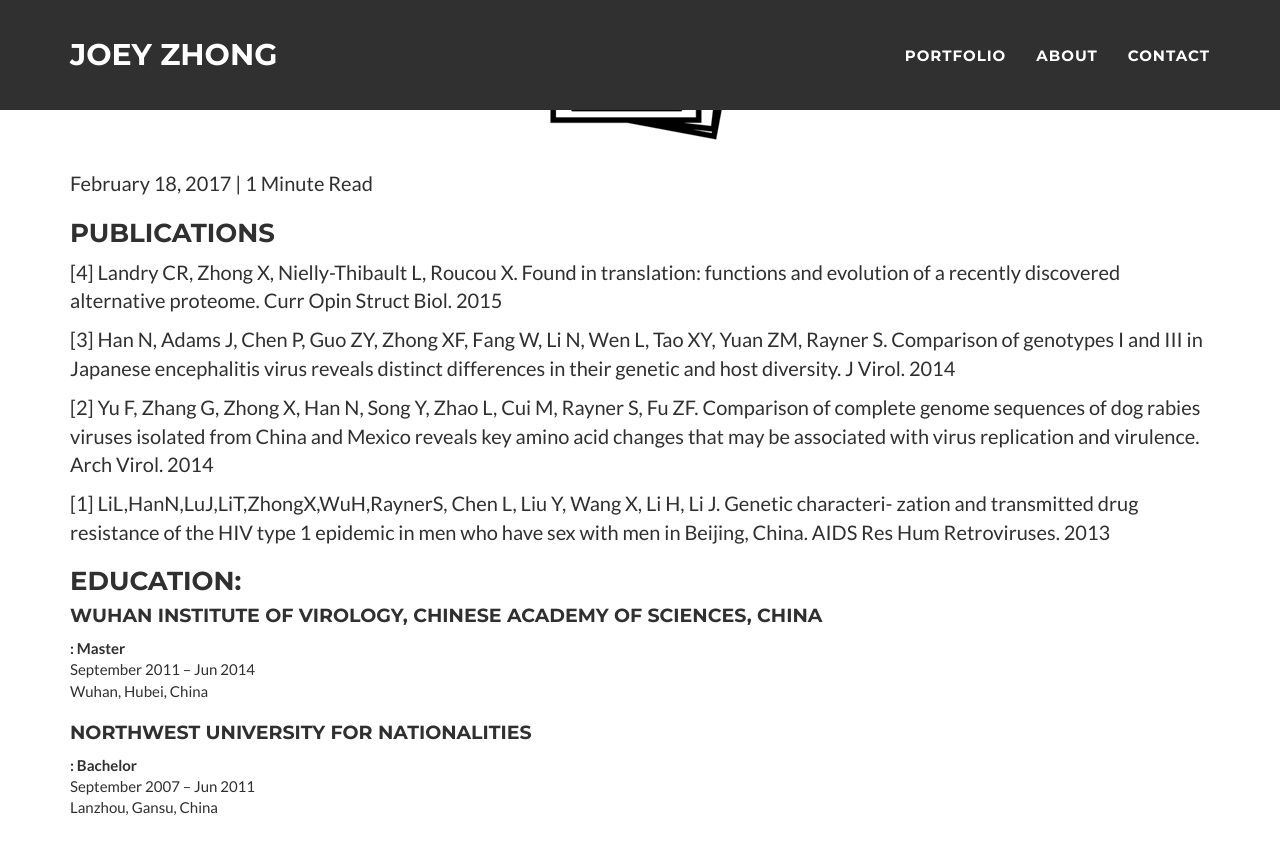
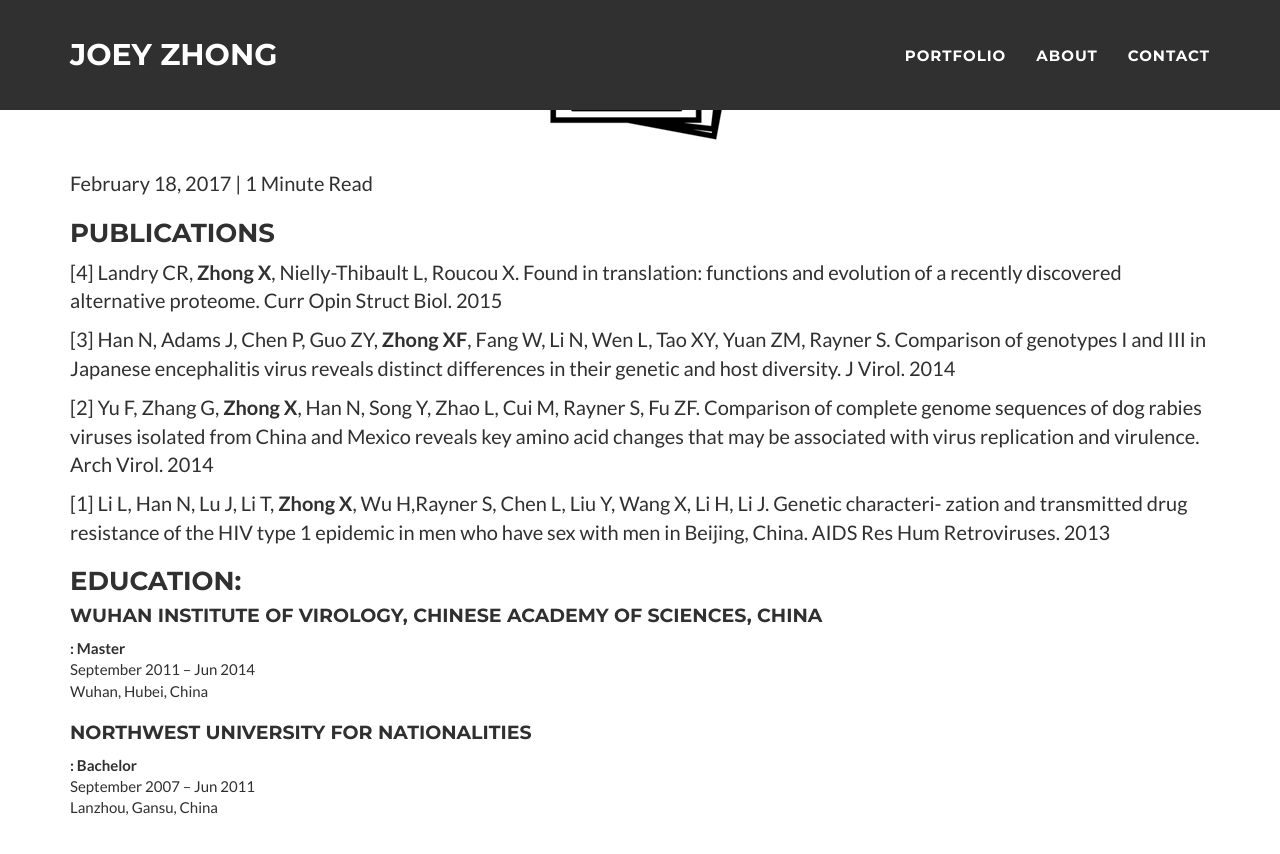
Before and after one commit to joey0214/joey0214.github.com, a Jekyll site: the page built from _posts/2017-02-18-Curriculum-vitae.markdown, in a window 1280 px wide and 900 px high, scrolled down 333 px. Shown: the top 854 px of the window. Built offline with Jekyll 4.4.1, drawn with Linux system fonts in a browser that asks for light colours; nearby versions of some CDN libraries.

```diff
--- a/_posts/2017-02-18-Curriculum-vitae.markdown
+++ b/_posts/2017-02-18-Curriculum-vitae.markdown
@@ -10,13 +10,13 @@ description: Curriculum vitae
 ---
 
 ### Publications
-[4] Landry CR, Zhong X, Nielly-Thibault L, Roucou X. Found in translation: functions and evolution of a recently discovered alternative proteome. Curr Opin Struct Biol. 2015
+[4] Landry CR, **Zhong X**, Nielly-Thibault L, Roucou X. Found in translation: functions and evolution of a recently discovered alternative proteome. Curr Opin Struct Biol. 2015
 
-[3] Han N, Adams J, Chen P, Guo ZY, Zhong XF, Fang W, Li N, Wen L, Tao XY, Yuan ZM, Rayner S. Comparison of genotypes I and III in Japanese encephalitis virus reveals distinct differences in their genetic and host diversity. J Virol. 2014
+[3] Han N, Adams J, Chen P, Guo ZY, **Zhong XF**, Fang W, Li N, Wen L, Tao XY, Yuan ZM, Rayner S. Comparison of genotypes I and III in Japanese encephalitis virus reveals distinct differences in their genetic and host diversity. J Virol. 2014
 
-[2] Yu F, Zhang G, Zhong X, Han N, Song Y, Zhao L, Cui M, Rayner S, Fu ZF. Comparison of complete genome sequences of dog rabies viruses isolated from China and Mexico reveals key amino acid changes that may be associated with virus replication and virulence. Arch Virol. 2014
+[2] Yu F, Zhang G, **Zhong X**, Han N, Song Y, Zhao L, Cui M, Rayner S, Fu ZF. Comparison of complete genome sequences of dog rabies viruses isolated from China and Mexico reveals key amino acid changes that may be associated with virus replication and virulence. Arch Virol. 2014
 
-[1] LiL,HanN,LuJ,LiT,ZhongX,WuH,RaynerS, Chen L, Liu Y, Wang X, Li H, Li J. Genetic characteri- zation and transmitted drug resistance of the HIV type 1 epidemic in men who have sex with men in Beijing, China. AIDS Res Hum Retroviruses. 2013
+[1] Li L, Han N, Lu J, Li T, **Zhong X**, Wu H,Rayner S, Chen L, Liu Y, Wang X, Li H, Li J. Genetic characteri- zation and transmitted drug resistance of the HIV type 1 epidemic in men who have sex with men in Beijing, China. AIDS Res Hum Retroviruses. 2013
 
 
 ### Education:
```
